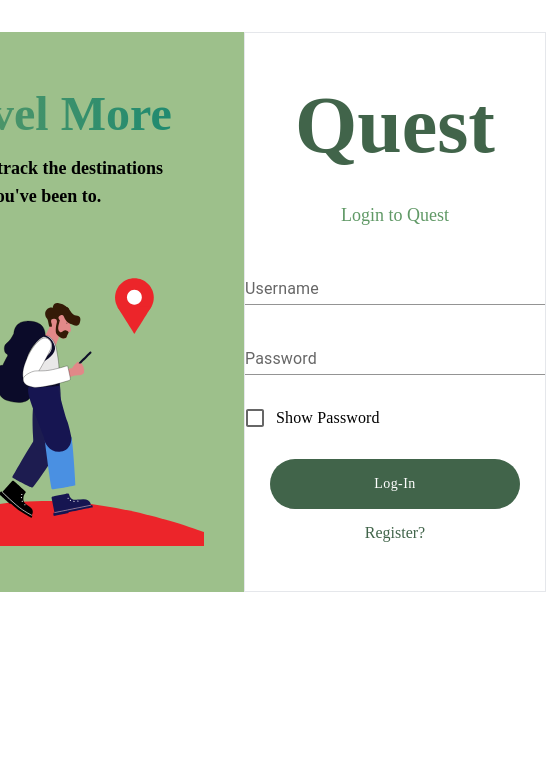
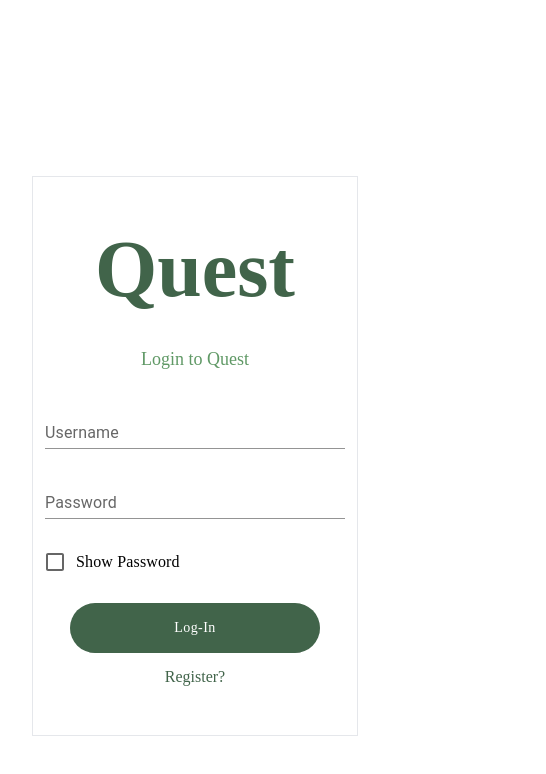
Before and after one commit to Zhimron/Travel_Frontend, a React (Vite) app: page /LoginRegister in a window 390 px wide. Shown: the top 774 px of the page, 546 px wide, since content can reach past the window. Built offline with nearby package versions, Linux system fonts and the light colour scheme; a web font is replaced by a local one.

Commit message:
responsive

```diff
--- a/src/pages/Mainlogin.jsx
+++ b/src/pages/Mainlogin.jsx
@@ -21,22 +21,22 @@ const Loginreg = () => {
 
   return (
     <>
-      <div className="flex justify-center items-center">
-        <div className="bg-[#9DC08B] w-[25rem] h-[35rem] p-14 flex justify-center flex-col items-center">
-          <h1 className="font-extrabold text-[3em] font-[font2] text-transparent bg-clip-text bg-gradient-to-r from-[#609966] to-[#1F8A70]">
+      <div className="flex justify-center items-center mt-[9rem]">
+        <div className="bg-[#9DC08B] hidden md:block md:w-[25rem] md:h-[35rem] p-14  justify-center flex-col items-center ">
+          <h1 className="font-extrabold  text-[3em] font-[font2] text-transparent bg-clip-text bg-gradient-to-r from-[#609966] to-[#1F8A70]">
             Travel More
           </h1>
-          <h1 className="font-bold text-lg mt-1 ">
+          <h1 className="font-bold md:text-lg mt-1 ">
             Hi! Let's track the destinations you've been to.
           </h1>
 
-          <div className="w-[20rem] mt-4">
+          <div className="w-[20rem] md:mt-4">
             <Lottie animationData={traveller} />
           </div>
         </div>
-        <div className="bg-white w-[30rem] h-[35rem] flex flex-col border ">
+        <div className="bg-white sm:w-[30rem] sm:h-[35rem] w-[30rem] h-[35rem] flex flex-col border ">
           {isLoading ? (
-            <div className="flex justify-center items-center h-full">
+            <div className="flex justify-center items-center md:h-full">
               <Lottie animationData={loading} />
             </div>
           ) : (
--- a/src/pages/content/Userdashboard.jsx
+++ b/src/pages/content/Userdashboard.jsx
@@ -16,9 +16,9 @@ const Dashboard = () => {
         />
       </div>
 
-      <div className="z-0 mt-10 w-screen flex flex-col items-center">
+      <div className="z-0 mt-[19rem] w-screen flex flex-col items-center md:mt-[11rem] sm:mt-[15em] ">
         <motion.h1
-          className=" font-semibold font-[font2] text-[15rem] text-transparent bg-clip-text bg-gradient-to-r from-[#609966] to-[#1F8A70]"
+          className=" font-semibold font-[font2]  text-[7rem] lg:text-[15rem] text-transparent bg-clip-text bg-gradient-to-r from-[#609966] to-[#1F8A70] sm:text-[10rem]"
           initial={{ opacity: 0 }}
           whileInView={{ y: [200, 0], opacity: 1 }}
           transition={{
--- a/src/pages/navbar/Navbar.jsx
+++ b/src/pages/navbar/Navbar.jsx
@@ -8,11 +8,11 @@ const Navigation = () => {
   return (
     <>
       <div className="fixed flex justify-center w-full h-[80px] p-4 top-0 left-0  text-[#41644A] ">
-        <div className="flex justify-between w-[61.5rem]">
+        <div className="flex justify-between w-[61.5rem] ">
           <div>
             <h1 className=" font-[Font2] text-[35px] font-bold">QUEST</h1>
           </div>
-          <div className="flex gap-7  py-3">
+          <div className="flex gap-5 md:gap-7 py-3 ">
             {Navlinks.map((link) => (
               <motion.div
                 key={link.id}
--- a/src/pages/userpage/usernav/UserNav.jsx
+++ b/src/pages/userpage/usernav/UserNav.jsx
@@ -7,11 +7,11 @@ const Usernav = ({ handleLinkClick }) => {
   return (
     <>
       <div className=" flex justify-center w-full h-[80px] p-4  text-[#41644A] ">
-        <div className="flex justify-between w-full px-16">
+        <div className="flex justify-between w-full md:px-16">
           <div>
-            <h1 className=" font-[Font2] text-[35px] font-bold ml-10">QUEST</h1>
+            <h1 className="font-[Font2] text-[35px] font-bold ml-10">QUEST</h1>
           </div>
-          <div className="flex gap-7 py-3">
+          <div className="flex gap-5 md:gap-7 py-3">
             {Usernavlink.map((link, index) => (
               <motion.div
                 className="h-[30px] w-[100px] rounded-full overflow-hidden hover:bg-slate-950 hover:bg-opacity-10"
```
